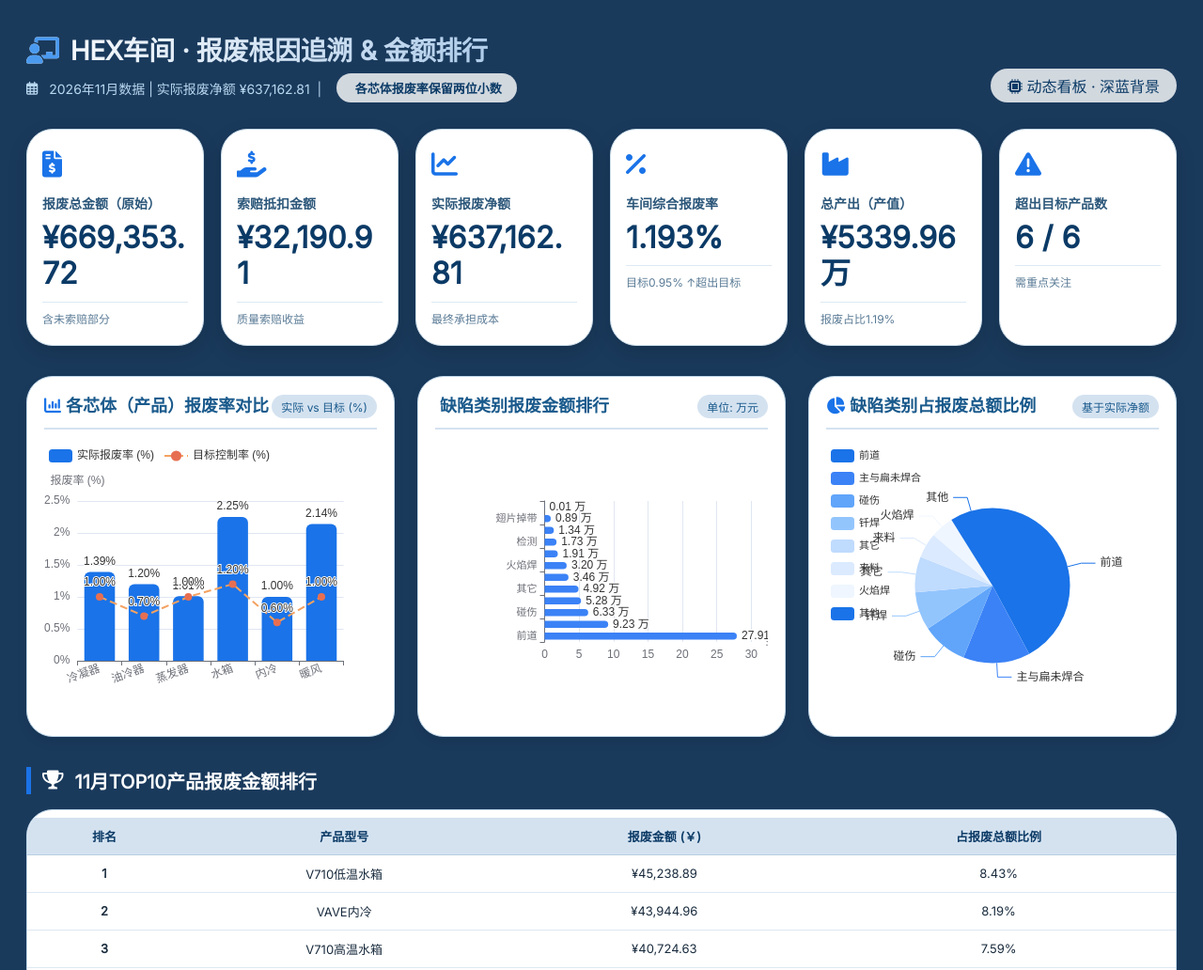
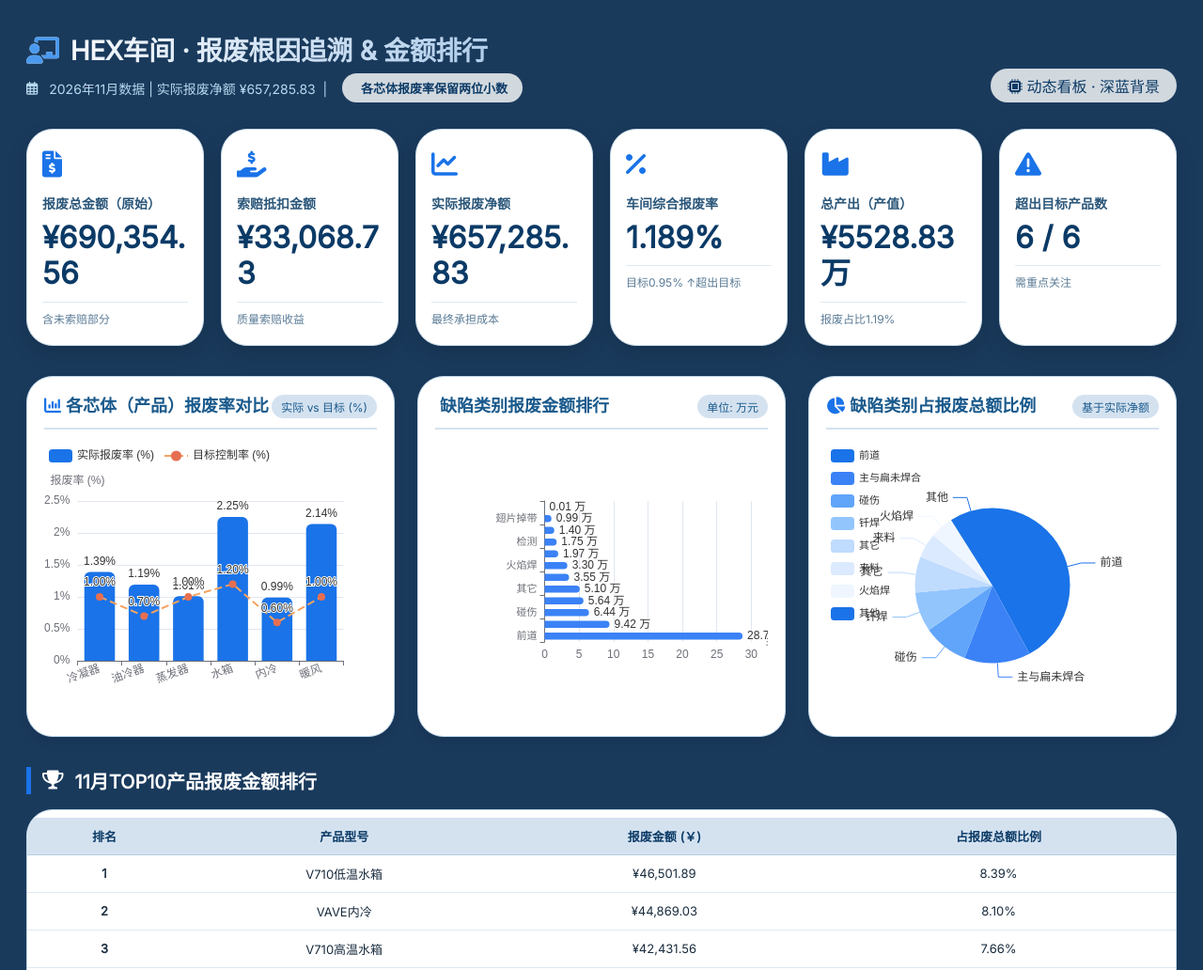
Before and after one commit to user-one1234/scrap, a plain HTML site: page index.html in a window 1280 px wide. Shown: the top 1032 px of the page at 94% size. Drawn offline with nearby package versions, Linux system fonts and the light colour scheme.

Commit message:
Update index.html

```diff
--- a/index.html
+++ b/index.html
@@ -184,7 +184,7 @@
     <div class="header">
         <div class="title-section">
             <h1><i class="fas fa-chalkboard-user" style="margin-right: 12px; color:#4a9af0;"></i>HEX车间 · 报废根因追溯 & 金额排行</h1>
-            <p><i class="far fa-calendar-alt"></i> 2026年11月数据 | 实际报废净额 ¥637,162.81 &nbsp;|&nbsp; <span class="badge-date"><i class="fas fa-chart-simple"></i> 各芯体报废率保留两位小数</span></p>
+            <p><i class="far fa-calendar-alt"></i> 2026年11月数据 | 实际报废净额 ¥657,285.83 &nbsp;|&nbsp; <span class="badge-date"><i class="fas fa-chart-simple"></i> 各芯体报废率保留两位小数</span></p>
         </div>
         <div style="background: #ffffffcc; border-radius: 40px; padding: 6px 18px; font-weight: 500; color:#0b3a66;"><i class="fas fa-microchip"></i> 动态看板 · 深蓝背景</div>
     </div>
@@ -247,50 +247,50 @@
     // ======================= 2026年11月 Excel 最新数据 =======================
     const productsData = [
         {
-            name: "冷凝器", rawScrap: 79490.02268421768, claim: 6977.30802996217, netScrap: 72512.71465425551, output: 5216682.613763542,
-            reasons: { "前道":25528.4057408603, "碰伤":13474.298041103555, "来料":7443.315403962171, "主与扁未焊合":3832.0593137546807, "钎焊":12557.539474160105, "其它":2555.317077, "变形":1607.6914189056163, "翅片掉带":3580.525177330148, "检测":2383.391585452808, "火焰焊":1916.5065440282763, "呛管":0, "错漏装":480.635186 }
+            name: "冷凝器", rawScrap: 82833.48648964592, claim: 7127.01924196217, netScrap: 75706.46724768374, output: 5439102.081897588,
+            reasons: { "前道":26405.151978260303, "碰伤":13494.499819103556, "来料":7593.0266159621715, "主与扁未焊合":3832.0593137546807, "钎焊":13518.83466988651, "其它":2555.317077, "变形":1970.1417666320203, "翅片掉带":4283.056217330148, "检测":2533.1027974528083, "火焰焊":1916.5065440282763, "呛管":0, "错漏装":480.635186 }
         },
         {
-            name: "油冷器", rawScrap: 16902.525086591202, claim: 133.134486, netScrap: 16769.390600591203, output: 1396719.0868813284,
-            reasons: { "前道":6884.999345591201, "碰伤":2277.7947299999996, "来料":333.53856600000006, "主与扁未焊合":1611.004495, "钎焊":611.7934990000001, "其它":12831.8533779874, "变形":336.008293, "翅片掉带":599.105187, "检测":741.9900240000001, "火焰焊":884.406627, "呛管":66.567243, "错漏装":0 }
+            name: "油冷器", rawScrap: 17348.0341745912, claim: 133.134486, netScrap: 17214.899688591202, output: 1444856.3943037968,
+            reasons: { "前道":7126.048587591201, "碰伤":2277.7947299999996, "来料":333.53856600000006, "主与扁未焊合":1611.004495, "钎焊":611.7934990000001, "其它":13236.839543987402, "变形":336.008293, "翅片掉带":803.5650330000001, "检测":741.9900240000001, "火焰焊":884.406627, "呛管":66.567243, "错漏装":0 }
         },
         {
-            name: "蒸发器", rawScrap: 257497.35269213264, claim: 21293.16682414954, netScrap: 236204.1858679831, output: 23312752.214407027,
-            reasons: { "前道":73966.11520922031, "碰伤":27659.02390838952, "来料":22327.34312608849, "主与扁未焊合":50618.14799276641, "钎焊":21945.460911490605, "其它":14777.923623000004, "变形":7167.422419109493, "翅片掉带":789.662446, "检测":8515.780236048447, "火焰焊":21517.008751983183, "呛管":0, "错漏装":10104.826963048448 }
+            name: "蒸发器", rawScrap: 265060.4445070885, claim: 21883.115859795857, netScrap: 243177.32864729266, output: 24113995.42853411,
+            reasons: { "前道":75761.83847135924, "碰伤":28225.608853035836, "来料":22917.292161734807, "主与扁未焊合":51445.73748870537, "钎焊":24080.27102137271, "其它":15170.391935000003, "变形":7246.235991991599, "翅片掉带":875.755343, "检测":8515.780236048447, "火焰焊":22131.90472839371, "呛管":0, "错漏装":10568.473317458976 }
         },
         {
-            name: "水箱", rawScrap: 105066.13035225385, claim: 147.710172, netScrap: 104918.42018025384, output: 4662209.64829469,
-            reasons: { "前道":60541.531344254, "碰伤":4862.306830999999, "来料":222.78250200000002, "主与扁未焊合":5492.253548000001, "钎焊":5984.748274999998, "其它":4043.342287931506, "变形":8042.114642999997, "翅片掉带":1698.1738670000002, "检测":742.350726, "火焰焊":1920.2322360000003, "呛管":0, "错漏装":631.568097 }
+            name: "水箱", rawScrap: 108467.89885863387, claim: 147.710172, netScrap: 108320.18868663386, output: 4810145.757249159,
+            reasons: { "前道":62788.939662634, "碰伤":4960.423908999999, "来料":222.78250200000002, "主与扁未焊合":6080.956016000001, "钎焊":5984.748274999998, "其它":4076.805488931506, "变形":8117.186972999997, "翅片掉带":1698.1738670000002, "检测":742.350726, "火焰焊":1920.2322360000003, "呛管":0, "错漏装":631.568097 }
         },
         {
-            name: "内冷", rawScrap: 84858.15797217892, claim: 3639.5920128584467, netScrap: 81218.56595932048, output: 8089815.630094823,
-            reasons: { "前道":44050.81690869942, "碰伤":11732.908169620996, "来料":3828.9818440730583, "主与扁未焊合":4326.986303506847, "钎焊":6193.8655952968, "其它":14988.546522082754, "变形":910.730922607306, "翅片掉带":1238.6567911095885, "检测":3820.075923789952, "火焰焊":3356.0067277899534, "呛管":0, "错漏装":1089.0097797168944 }
+            name: "内冷", rawScrap: 87225.51658616665, claim: 3777.7501294657523, netScrap: 83447.76645670089, output: 8395125.57728455,
+            reasons: { "前道":45205.36232561402, "碰伤":12041.024459657525, "来料":3967.139960680364, "主与扁未焊合":4383.366959506848, "钎焊":6605.832780726024, "其它":15969.403002141078, "变形":910.730922607306, "翅片掉带":1238.6567911095885, "检测":3820.075923789952, "火焰焊":3620.734475789953, "呛管":0, "错漏装":1089.0097797168944 }
         },
         {
-            name: "暖风", rawScrap: 125539.53164666354, claim: 0, netScrap: 125539.53164666354, output: 5866936.924205948,
-            reasons: { "前道":68098.5567932044, "碰伤":3268.9864746193007, "来料":474.2449224888657, "主与扁未焊合":26449.757672454947, "钎焊":5533.99345398304, "其它":0, "变形":1061.0685038610816, "翅片掉带":992.2159984082722, "检测":1141.7296809777308, "火焰焊":2423.4071435249216, "呛管":48.320014, "错漏装":1058.704467058324 }
+            name: "暖风", rawScrap: 129419.1782159763, claim: 0, netScrap: 129419.1782159763, output: 6058861.250646299,
+            reasons: { "前道":70111.69087896998, "碰伤":3354.2190243054088, "来料":474.2449224888657, "主与扁未焊合":26874.563099199382, "钎焊":5577.63495198304, "其它":0, "变形":1112.2285108610815, "翅片掉带":992.2159984082722, "检测":1178.961838663839, "火焰焊":2497.871458897138, "呛管":48.320014, "错漏装":1227.8245160583242 }
         }
     ];
 
     // TOP10 产品明细（Excel 最新数据，11月）
     const top10Data = [
-        { rank:1, model:"V710低温水箱", amount:45238.89182782004, percent:0.08430927055833999 },
-        { rank:2, model:"VAVE内冷", amount:43944.96432599996, percent:0.08189784800959532 },
-        { rank:3, model:"V710高温水箱", amount:40724.63122325399, percent:0.075896287761817 },
-        { rank:4, model:"X1325冷凝器", amount:29967.491853640808, percent:0.05584879020157025 },
-        { rank:5, model:"T05蒸发器", amount:26982.171460180165, percent:0.050285210401394324 },
-        { rank:6, model:"MS11蒸发器", amount:26919.631188160012, percent:0.05016865748638024 },
-        { rank:7, model:"CMA3.0暖风", amount:23280.122886473826, percent:0.043385903141423265 },
-        { rank:8, model:"KX11蒸发器", amount:20813.70661603998, percent:0.038789376828512495 },
-        { rank:9, model:"BX11蒸发器", amount:19947.867406199966, percent:0.037175759225317136 },
-        { rank:10, model:"W02内冷", amount:18805.490830297906, percent:0.035046773922498366 }
+        { rank:1, model:"V710低温水箱", amount:46501.89379375005, percent:0.08389733192857861 },
+        { rank:2, model:"VAVE内冷", amount:44869.03057979996, percent:0.0809513687456093 },
+        { rank:3, model:"V710高温水箱", amount:42431.561676504, percent:0.07655375993955903 },
+        { rank:4, model:"X1325冷凝器", amount:31028.892549093616, percent:0.05598140387816609 },
+        { rank:5, model:"T05蒸发器", amount:27836.936593801227, percent:0.05022257200197783 },
+        { rank:6, model:"MS11蒸发器", amount:27417.209311800012, percent:0.04946531253951979 },
+        { rank:7, model:"CMA3.0暖风", amount:24158.839902494907, percent:0.04358665948743402 },
+        { rank:8, model:"KX11蒸发器", amount:21206.67704463998, percent:0.0382604551764611 },
+        { rank:9, model:"BX11蒸发器", amount:20155.414750799966, percent:0.03636379905313246 },
+        { rank:10, model:"W02内冷", amount:19253.70755743443, percent:0.03473696578823986 }
     ];
 
     // 合计值（Excel 最新合计行）
-    const totalRawScrap = 669353.7204340379;
-    const totalClaim = 32190.911524970157;
-    const totalNetScrap = 637162.8089090677;
-    const totalOutput = 53399627.72941209;
+    const totalRawScrap = 690354.5588321025;
+    const totalClaim = 33068.729889223774;
+    const totalNetScrap = 657285.8289428786;
+    const totalOutput = 55288295.13890706;
     const totalActualRate = totalNetScrap / totalOutput;
     const targetOverall = 0.0095;
     const overallRatePercent = (totalActualRate * 100).toFixed(3);
@@ -462,7 +462,7 @@
     extraNote.style.borderRadius = "20px";
     extraNote.style.fontSize = "12px";
     extraNote.style.border = "1px solid #c0d8ea";
-    extraNote.innerHTML = `<i class="fas fa-chart-simple" style="color:#1a73e8;"></i> 报废根因深度分析：<strong>${topDefect?.name || ''}(¥${(topDefect?.amount || 0).toFixed(0).replace(/\B(?=(\d{3})+(?!\d))/g, ",")}，占比${topDefect?.percent.toFixed(2) || 0}%)、${secondDefect?.name || ''}(¥${(secondDefect?.amount || 0).toFixed(0).replace(/\B(?=(\d{3})+(?!\d))/g, ",")}，${secondDefect?.percent.toFixed(2) || 0}%)、${thirdDefect?.name || ''}(¥${(thirdDefect?.amount || 0).toFixed(0).replace(/\B(?=(\d{3})+(?!\d))/g, ",")}，${thirdDefect?.percent.toFixed(2) || 0}%)</strong>为主要TOP3缺陷。前道仍是车间级第一风险（41.69%），主与扁未焊合（13.79%）已明显超过碰伤（9.45%）稳居第二；冷凝器前道（32.12%）领先碰伤（16.95%）约 15.2 个百分点；蒸发器主与扁未焊合（19.66%）、碰伤（10.74%）、来料（8.67%）、钎焊（8.52%）四线并进，前道 28.73% 仍是第一；暖风主与扁未焊合（21.07%）已逼近前道（54.24%），焊接质量需重点关注。`;
+    extraNote.innerHTML = `<i class="fas fa-chart-simple" style="color:#1a73e8;"></i> 报废根因深度分析：<strong>${topDefect?.name || ''}(¥${(topDefect?.amount || 0).toFixed(0).replace(/\B(?=(\d{3})+(?!\d))/g, ",")}，占比${topDefect?.percent.toFixed(2) || 0}%)、${secondDefect?.name || ''}(¥${(secondDefect?.amount || 0).toFixed(0).replace(/\B(?=(\d{3})+(?!\d))/g, ",")}，${secondDefect?.percent.toFixed(2) || 0}%)、${thirdDefect?.name || ''}(¥${(thirdDefect?.amount || 0).toFixed(0).replace(/\B(?=(\d{3})+(?!\d))/g, ",")}，${thirdDefect?.percent.toFixed(2) || 0}%)</strong>为主要TOP3缺陷。前道仍是车间级第一风险（41.63%），主与扁未焊合（13.65%）已明显超过碰伤（9.32%）稳居第二；冷凝器前道（31.88%）领先钎焊（16.32%）约 15.6 个百分点；蒸发器主与扁未焊合（19.41%）、碰伤（10.65%）、来料（8.65%）、钎焊（9.08%）四线并进，前道 28.58% 仍是第一；暖风主与扁未焊合（20.77%）已逼近前道（54.17%），焊接质量需重点关注。`;
 
     const lastSection = document.querySelector(".insight-section:last-of-type");
     if(lastSection) lastSection.insertAdjacentElement('afterend', extraNote);
```
